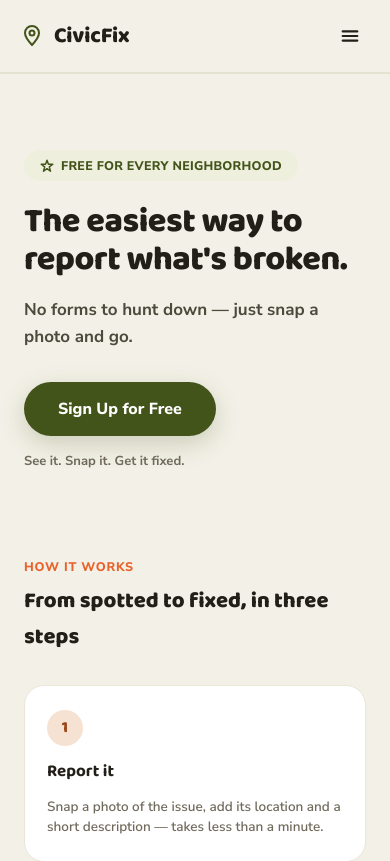
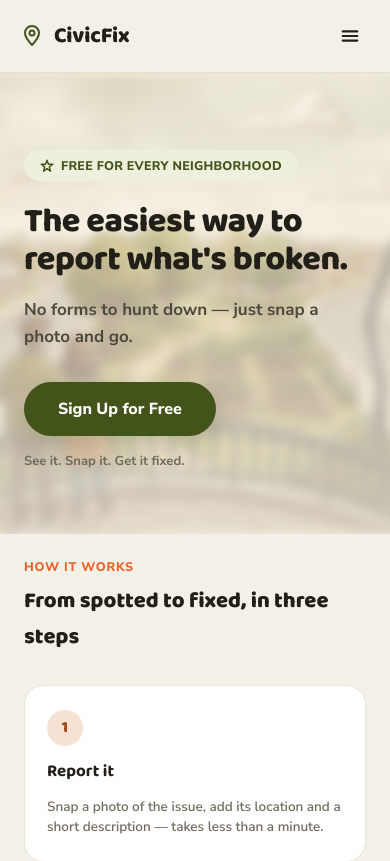
Before and after one commit to SakshiSinha0901/CivicFix, a React (Vite) app in the folder client/: page / in a window 390 px wide. Shown: the top 861 px of the page. Built offline with nearby package versions, Linux system fonts and the light colour scheme; no server answers.

Commit message:
Restore landing hero background and minimize report illustration panel on mobile

```diff
--- a/client/src/pages/LandingHero.css
+++ b/client/src/pages/LandingHero.css
@@ -210,6 +210,23 @@
   padding: 24px 24px 96px;
 }
 
+/* Wraps just the hero text on the static/mobile layout so the blurred
+   background photo + scrim (same visual as the animated desktop version)
+   sits behind only this section -- "How it works" below keeps scrolling
+   on the plain page background, so nothing gets clipped. */
+.landing-static-hero {
+  position: relative;
+  overflow: hidden;
+  display: flex;
+  align-items: center;
+  justify-content: center;
+}
+
+.landing-static-hero .hero-content {
+  position: relative;
+  z-index: 1;
+}
+
 @media (max-width: 760px) {
   .hero-content h1 {
     font-size: 34px;
@@ -222,4 +239,8 @@
   .how-steps {
     grid-template-columns: 1fr;
   }
+
+  .landing-static-hero {
+    min-height: 440px;
+  }
 }
--- a/client/src/pages/LandingHero.jsx
+++ b/client/src/pages/LandingHero.jsx
@@ -109,7 +109,16 @@ function LandingHero() {
   if (useStaticLayout) {
     return (
       <div className="landing-static">
-        <HeroContent />
+        {/* Same blurred photo + scrim the animated desktop version uses,
+            just wrapped around only the hero text -- not the whole page --
+            so "How it works" below stays on the plain background and keeps
+            scrolling freely instead of getting clipped by a fixed-height
+            stage. */}
+        <div className="landing-static-hero">
+          <img className="stage-bg" src={heroIllustration} alt="" aria-hidden="true" />
+          <div className="stage-scrim" />
+          <HeroContent />
+        </div>
         <HowItWorksContent />
       </div>
     )
--- a/client/src/pages/ReportIssue.css
+++ b/client/src/pages/ReportIssue.css
@@ -371,9 +371,36 @@
   /* This panel is purely decorative (no form fields live here) -- on a
      phone-width screen it was stacking above the form and pushing every
      real input below the fold before the visitor had scrolled at all.
-     Hiding it here (mobile only -- desktop keeps the full two-column
-     layout untouched) means the actual form is what you see first. */
+     Rather than removing it, it's shrunk down to a slim banner strip here
+     (mobile only -- desktop keeps the full two-column layout untouched) so
+     it's still visible, just out of the form's way. */
   .report-illustration {
+    order: -1;
+    flex: none;
+    min-height: 0;
+  }
+
+  .report-illustration-doodle,
+  .report-illustration-hazard {
+    display: none;
+  }
+
+  .report-illustration-content {
+    flex-direction: row;
+    gap: 12px;
+    padding: 14px 20px;
+  }
+
+  .report-illustration-content svg {
+    width: 36px;
+    height: 36px;
+  }
+
+  .report-illustration-caption {
+    font-size: 17px;
+  }
+
+  .report-illustration-text {
     display: none;
   }
 
```
